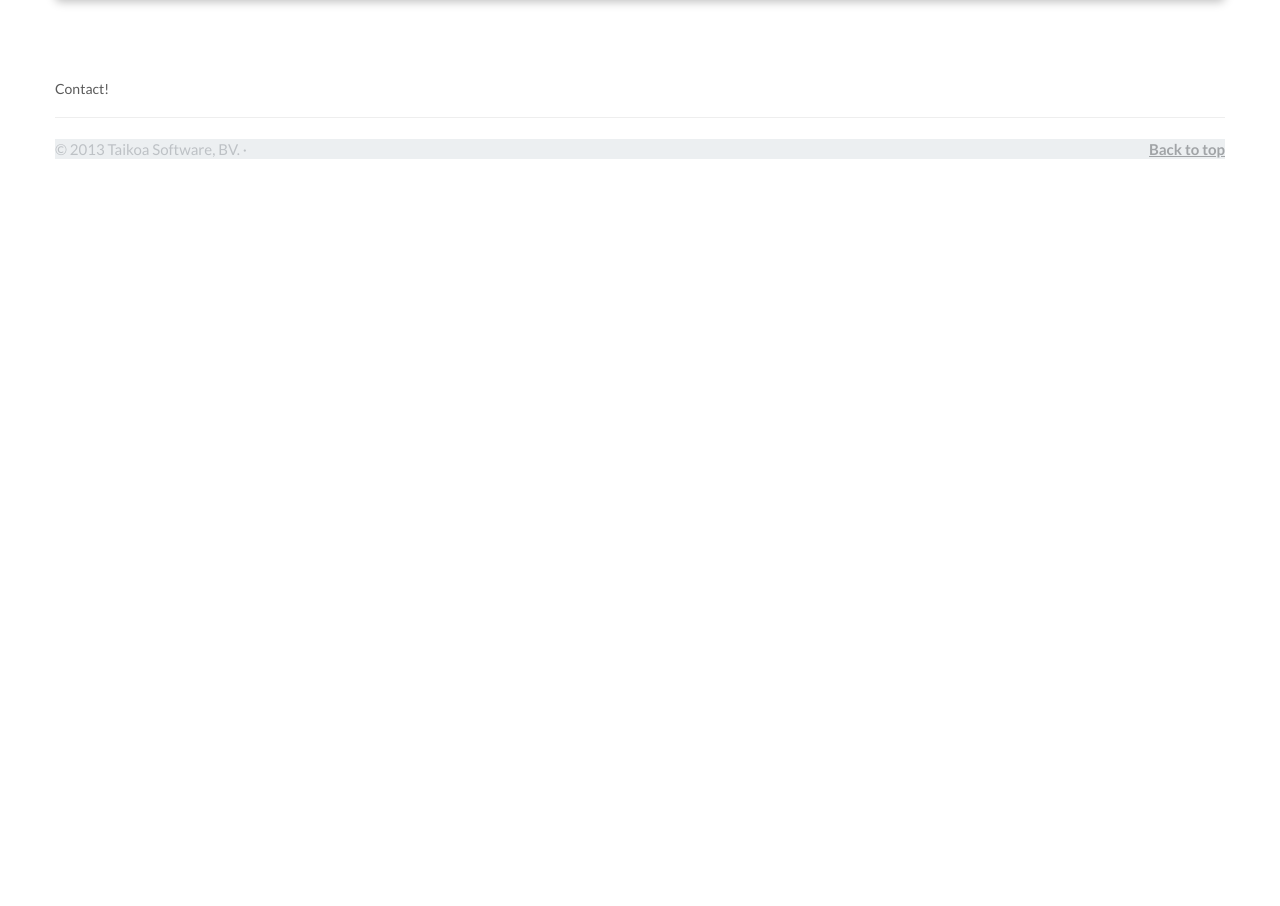
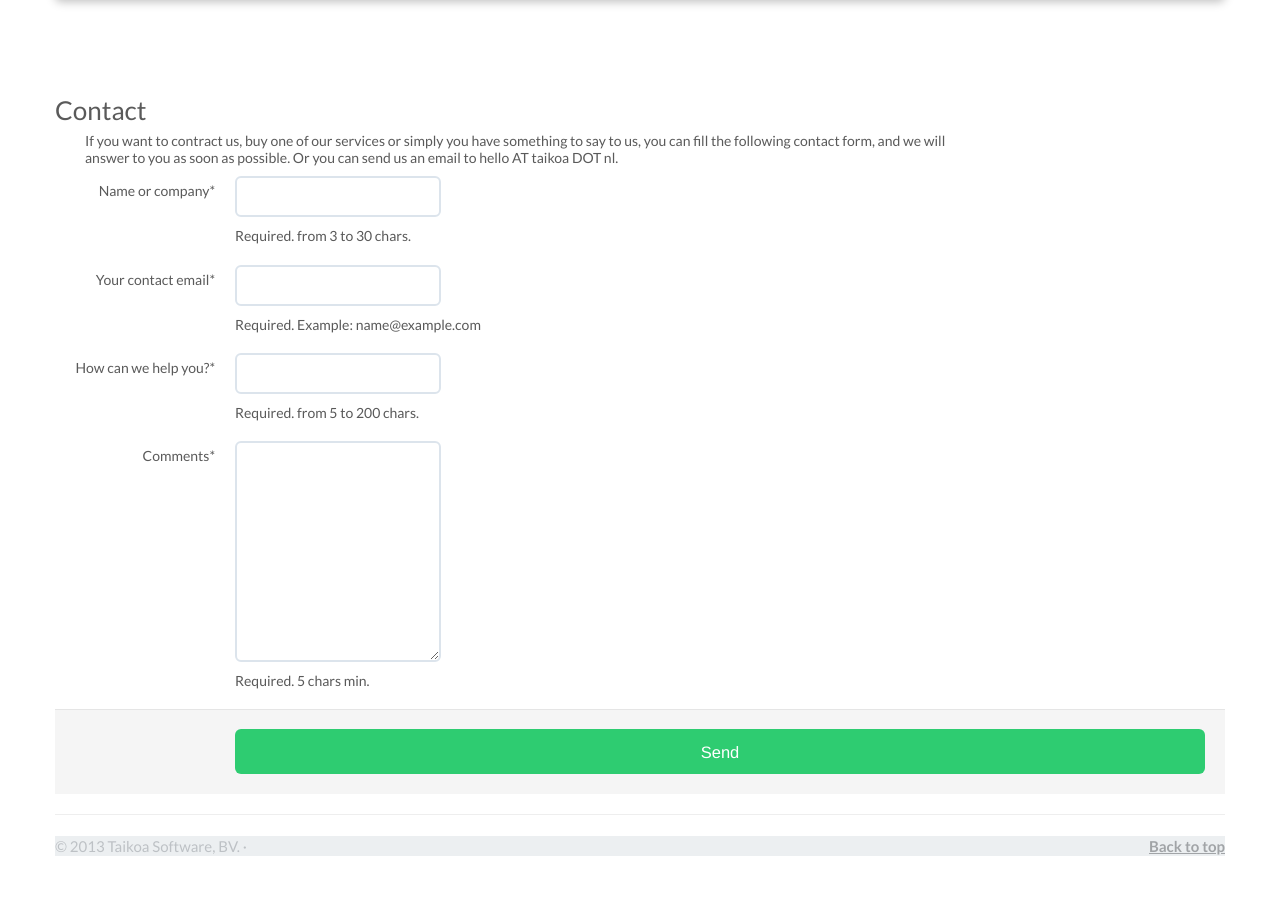
Before and after one commit to taikoa/taikoa, a Flask app: page /contact in a window 1280 px wide. Shown: the part 70-976 px from the top of the page. Before the commit the page ends 229 px from the top, so only its background shows below. Run offline with Flask 2, Linux system fonts and the light colour scheme; some libraries are stand-ins or nearby versions.

Commit message:
Adding mail and contact form

```diff
--- a/app.py
+++ b/app.py
@@ -1,8 +1,11 @@
 from flask import Flask, render_template, request
 from flaskext.babel import Babel
+from flask.ext.mail import Mail, Message
+
 app = Flask(__name__)
 #app.config.from_pyfile('mysettings.cfg')
 babel = Babel(app)
+mail = Mail(app)
 
 
 @babel.localeselector
@@ -19,16 +22,34 @@ def index():
 def projects():
     return render_template('projects.html')
 
+
 @app.route("/about")
 def about():
     return render_template('about.html')
+
 
 @app.route("/labs")
 def labs():
     return render_template('labs.html')
 
+
 @app.route("/contact")
 def contact():
+    return render_template('contact.html')
+
+
+@app.route("/contact_form", methods=['POST'])
+def contact_form():
+    # FIXME Validation
+    subject = request.form['subject']
+    content = request.form['content']
+    client_email = request.form['email']
+    msg = Message(subject,
+                  sender=client_email,
+                  recipients=["javi@javaguirre.net"])
+    msg.body = content
+    mail.send(msg)
+
     return render_template('contact.html')
 
 if __name__ == "__main__":
--- a/templates/base.html
+++ b/templates/base.html
@@ -12,6 +12,9 @@
     <link href="/static/css/bootstrap-responsive.css" rel="stylesheet">
     <link href="/static/css/flat-ui.css" rel="stylesheet">
     <link href="/static/css/main.css" rel="stylesheet">
+    <script src="/static/js/jquery.min.js"></script>
+    <script src="/static/js/bootstrap.min.js"></script>
+    <script src="/static/js/underscore.min.js"></script>
 
     <!-- HTML5 shim, for IE6-8 support of HTML5 elements -->
     <!--[if lt IE 9]>
@@ -74,8 +77,6 @@
     <!-- Le javascript
     ================================================== -->
     <!-- Placed at the end of the document so the pages load faster -->
-    <script src="/static/js/jquery.min.js"></script>
-    <script src="/static/js/bootstrap.min.js"></script>
     <script>
       !function ($) {
         $(function(){
--- a/templates/contact.html
+++ b/templates/contact.html
@@ -6,5 +6,58 @@
 {% endblock %}
 
 {% block content %}
-    Contact!
+    <div class="row-fluid">
+        <h2>Contact</h2>
+        <div class="span9 contact-block">
+            <p>
+            If you want to contract us, buy one of our services or simply you
+            have something to say to us, you can fill the following contact form,
+            and we will answer to you as soon as possible. Or you can send us
+            an email to hello AT taikoa DOT nl.
+            </p>
+        </div>
+    </div>
+    <form class="form-horizontal" method="post" action="/contact_form">
+        <div id="div_id_name" class="clearfix control-group">
+            <label for="id_name" class="control-label requiredField">
+                Name or company<span class="asteriskField">*</span></label>
+            <div class="controls">
+                <input id="id_name" type="text" name="name" maxlength="30" /><p id="hint_id_name" class="help-block">Required. from 3 to 30 chars. </p>
+            </div>
+        </div>
+        <div class="clearfix control-group">
+            <label class="control-label requiredField">
+                Your contact email<span class="asteriskField">*</span>
+            </label>
+            <div class="controls">
+                <input id="id_email" type="text" name="email" />
+                <p id="hint_id_email" class="help-block">Required.  Example: name@example.com</p>
+            </div>
+        </div>
+        <div id="div_id_subject" class="clearfix control-group">
+            <label for="id_subject" class="control-label requiredField">
+                How can we help you?<span class="asteriskField">*</span>
+                </label>
+            <div class="controls">
+                <input id="id_subject" type="text" class="textinput textInput" name="subject" maxlength="200" />
+                <p id="hint_id_subject" class="help-block">Required. from 5 to 200 chars. </p>
+            </div>
+        </div>
+        <div id="div_id_message" class="clearfix control-group">
+            <label for="id_message" class="control-label requiredField">
+                Comments<span class="asteriskField">*</span>
+            </label>
+            <div class="controls">
+                <textarea rows="10" cols="40" name="message" class="textarea"></textarea>
+                <p id="hint_id_message" class="help-block">Required. 5 chars min. </p>
+            </div>
+        </div>
+        <div class="form-actions">
+            <input type="submit"
+                   name="submit"
+                   value="Send"
+                   class="btn btn btn-success btn-large btn-block"
+                   id="submit-id-submit"
+        /></div>
+    </form>
 {% endblock %}
```
Also changed, not shown: templates/labs.html (+18 -1 lines), static/js/underscore.min.js (added).
